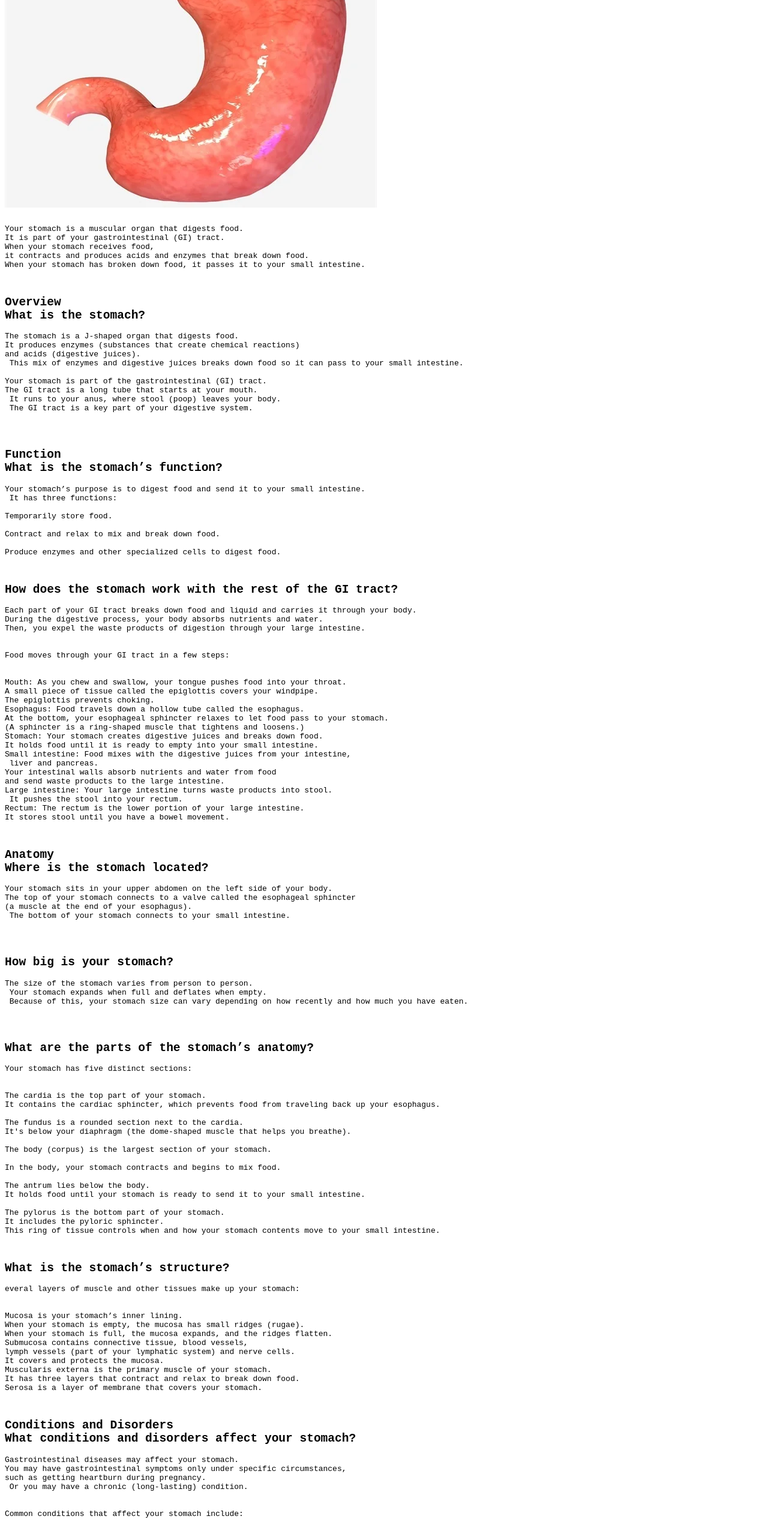
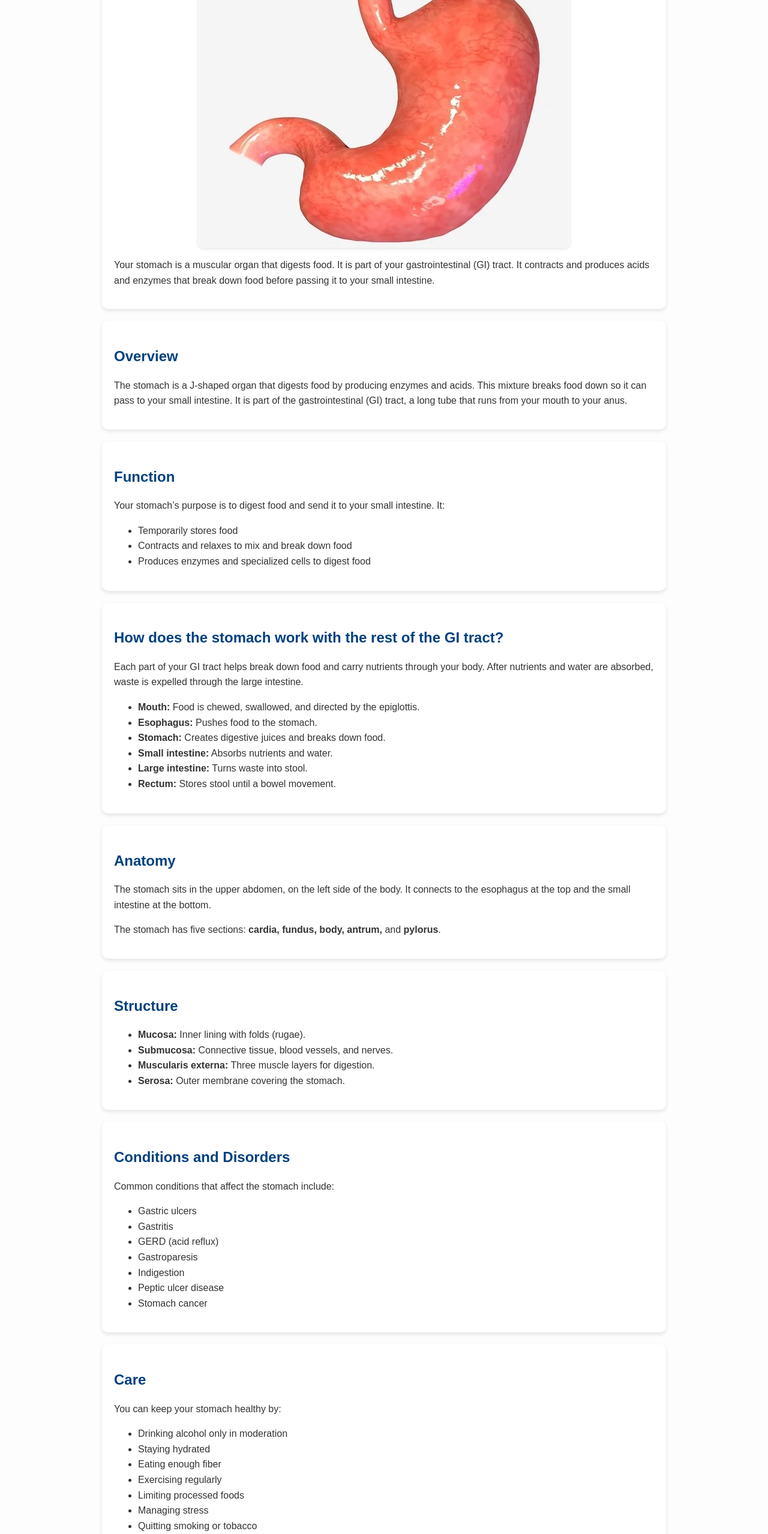
Before and after one commit to AlaaAlomari123456789/AlaaAlomari1, a plain HTML site: page Stomach.html in a window 1280 px wide. Shown: the part 240-2797 px from the top of the page at 60% size. Drawn offline with Linux system fonts and the light colour scheme.

Commit message:
Update Stomach.html

```diff
--- a/Stomach.html
+++ b/Stomach.html
@@ -1,164 +1,162 @@
-<DOCTYPE html>
-<html>
+<!DOCTYPE html>
+<html lang="en">
 <head>
-<title>
-
-</title>
-
-<link rel="stylesheet" href="sss.css">
+  <meta charset="UTF-8">
+  <title>The Stomach</title>
+  <link rel="stylesheet" href="css/style.css">
 </head>
 <body>
-<a href="index.html"  target="-top"  title="Return">Return to previous page</a>
-<pre blockquote="https://my.clevelandclinic.org/health/body/21758-stomach">
-<h1>The Stomach</h1>
-<img src="img/st.webp" alt="The Stomach" >
-<p>
-Your stomach is a muscular organ that digests food.
-It is part of your gastrointestinal (GI) tract.
-When your stomach receives food,
-it contracts and produces acids and enzymes that break down food.
-When your stomach has broken down food, it passes it to your small intestine.</p>
-<h2>Overview
-What is the stomach?</h2><p>The stomach is a J-shaped organ that digests food.
-It produces enzymes (substances that create chemical reactions)
-and acids (digestive juices).
- This mix of enzymes and digestive juices breaks down food so it can pass to your small intestine.
 
-Your stomach is part of the gastrointestinal (GI) tract.
-The GI tract is a long tube that starts at your mouth.
- It runs to your anus, where stool (poop) leaves your body.
- The GI tract is a key part of your digestive system.</p>
- <h2>Function
-What is the stomach’s function?</h2><p>Your stomach’s purpose is to digest food and send it to your small intestine.
- It has three functions:
+<!-- Return link at the top -->
+<div class="return-link">
+  <a href="index.html" target="-top" title="Return">Return to previous page</a>
+</div>
 
-Temporarily store food.
+<!-- Main section -->
+<div class="section">
+  <h1>The Stomach</h1>
+  <img src="img/st.webp" alt="The Stomach">
+  <p>
+    Your stomach is a muscular organ that digests food.
+    It is part of your gastrointestinal (GI) tract.
+    It contracts and produces acids and enzymes that break down food before passing it to your small intestine.
+  </p>
+</div>
 
-Contract and relax to mix and break down food.
+<!-- Overview -->
+<div class="section">
+  <h2>Overview</h2>
+  <p>
+    The stomach is a J-shaped organ that digests food by producing enzymes and acids.
+    This mixture breaks food down so it can pass to your small intestine.
+    It is part of the gastrointestinal (GI) tract, a long tube that runs from your mouth to your anus.
+  </p>
+</div>
 
-Produce enzymes and other specialized cells to digest food.</p>
-<h2>How does the stomach work with the rest of the GI tract?</h2><P>Each part of your GI tract breaks down food and liquid and carries it through your body.
-During the digestive process, your body absorbs nutrients and water.
-Then, you expel the waste products of digestion through your large intestine.
+<!-- Function -->
+<div class="section">
+  <h2>Function</h2>
+  <p>Your stomach’s purpose is to digest food and send it to your small intestine. It:</p>
+  <ul>
+    <li>Temporarily stores food</li>
+    <li>Contracts and relaxes to mix and break down food</li>
+    <li>Produces enzymes and specialized cells to digest food</li>
+  </ul>
+</div>
 
+<!-- GI Tract -->
+<div class="section">
+  <h2>How does the stomach work with the rest of the GI tract?</h2>
+  <p>
+    Each part of your GI tract helps break down food and carry nutrients through your body.
+    After nutrients and water are absorbed, waste is expelled through the large intestine.
+  </p>
+  <ul>
+    <li><strong>Mouth:</strong> Food is chewed, swallowed, and directed by the epiglottis.</li>
+    <li><strong>Esophagus:</strong> Pushes food to the stomach.</li>
+    <li><strong>Stomach:</strong> Creates digestive juices and breaks down food.</li>
+    <li><strong>Small intestine:</strong> Absorbs nutrients and water.</li>
+    <li><strong>Large intestine:</strong> Turns waste into stool.</li>
+    <li><strong>Rectum:</strong> Stores stool until a bowel movement.</li>
+  </ul>
+</div>
 
-Food moves through your GI tract in a few steps:
+<!-- Anatomy -->
+<div class="section">
+  <h2>Anatomy</h2>
+  <p>
+    The stomach sits in the upper abdomen, on the left side of the body.
+    It connects to the esophagus at the top and the small intestine at the bottom.
+  </p>
+  <p>
+    The stomach has five sections: <strong>cardia, fundus, body, antrum,</strong> and <strong>pylorus</strong>.
+  </p>
+</div>
 
+<!-- Structure -->
+<div class="section">
+  <h2>Structure</h2>
+  <ul>
+    <li><strong>Mucosa:</strong> Inner lining with folds (rugae).</li>
+    <li><strong>Submucosa:</strong> Connective tissue, blood vessels, and nerves.</li>
+    <li><strong>Muscularis externa:</strong> Three muscle layers for digestion.</li>
+    <li><strong>Serosa:</strong> Outer membrane covering the stomach.</li>
+  </ul>
+</div>
 
-Mouth: As you chew and swallow, your tongue pushes food into your throat.
-A small piece of tissue called the epiglottis covers your windpipe.
-The epiglottis prevents choking.
-Esophagus: Food travels down a hollow tube called the esophagus.
-At the bottom, your esophageal sphincter relaxes to let food pass to your stomach.
-(A sphincter is a ring-shaped muscle that tightens and loosens.)
-Stomach: Your stomach creates digestive juices and breaks down food.
-It holds food until it is ready to empty into your small intestine.
-Small intestine: Food mixes with the digestive juices from your intestine,
- liver and pancreas.
-Your intestinal walls absorb nutrients and water from food
-and send waste products to the large intestine.
-Large intestine: Your large intestine turns waste products into stool.
- It pushes the stool into your rectum.
-Rectum: The rectum is the lower portion of your large intestine.
-It stores stool until you have a bowel movement.</p>
-<h2>Anatomy
-Where is the stomach located?</h2><p>Your stomach sits in your upper abdomen on the left side of your body.
-The top of your stomach connects to a valve called the esophageal sphincter
-(a muscle at the end of your esophagus).
- The bottom of your stomach connects to your small intestine.</p>
- <h2>How big is your stomach?</h2><p>The size of the stomach varies from person to person.
- Your stomach expands when full and deflates when empty.
- Because of this, your stomach size can vary depending on how recently and how much you have eaten.</p>
- <h2>What are the parts of the stomach’s anatomy?</h2><p>Your stomach has five distinct sections:
+<!-- Conditions -->
+<div class="section">
+  <h2>Conditions and Disorders</h2>
+  <p>Common conditions that affect the stomach include:</p>
+  <ul>
+    <li>Gastric ulcers</li>
+    <li>Gastritis</li>
+    <li>GERD (acid reflux)</li>
+    <li>Gastroparesis</li>
+    <li>Indigestion</li>
+    <li>Peptic ulcer disease</li>
+    <li>Stomach cancer</li>
+  </ul>
+</div>
 
+<!-- Care -->
+<div class="section">
+  <h2>Care</h2>
+  <p>You can keep your stomach healthy by:</p>
+  <ul>
+    <li>Drinking alcohol only in moderation</li>
+    <li>Staying hydrated</li>
+    <li>Eating enough fiber</li>
+    <li>Exercising regularly</li>
+    <li>Limiting processed foods</li>
+    <li>Managing stress</li>
+    <li>Quitting smoking or tobacco</li>
+  </ul>
+</div>
 
-The cardia is the top part of your stomach.
-It contains the cardiac sphincter, which prevents food from traveling back up your esophagus.
+<!-- Questions -->
+<div class="section">
+  <h2>Additional Common Questions</h2>
+  <p>Ask your doctor if you have chronic symptoms:</p>
+  <ul>
+    <li>What is the most likely cause of my symptoms?</li>
+    <li>What tests are needed for diagnosis?</li>
+    <li>Are there OTC medications that can help?</li>
+    <li>Should I make changes to my diet?</li>
+  </ul>
+</div>
 
-The fundus is a rounded section next to the cardia.
-It's below your diaphragm (the dome-shaped muscle that helps you breathe).
+<!-- Call doctor -->
+<div class="section">
+  <h2>When should I call my doctor?</h2>
+  <p>Seek medical help if you have:</p>
+  <ul>
+    <li>Chest pain</li>
+    <li>Fever</li>
+    <li>Nausea or vomiting</li>
+    <li>Blood in stool</li>
+    <li>Severe dehydration or diarrhea</li>
+    <li>Sudden, intense abdominal pain</li>
+  </ul>
+</div>
 
-The body (corpus) is the largest section of your stomach.
+<!-- Note -->
+<div class="section">
+  <h2>A note from Cleveland Clinic</h2>
+  <p>
+    The stomach is a muscular organ that contracts, relaxes, and produces acids to break down food.
+    You can support its health by eating well, exercising, and managing stress.
+  </p>
+  <p>
+    Source: <a href="https://my.clevelandclinic.org/health/body/21758-stomach" target="_blank">
+    Cleveland Clinic</a>
+  </p>
+</div>
 
-In the body, your stomach contracts and begins to mix food.
+<!-- Return link at the bottom -->
+<div class="return-link">
+  <a href="index.html" target="-top" title="Return">Return to previous page</a>
+</div>
 
-The antrum lies below the body.
-It holds food until your stomach is ready to send it to your small intestine.
-
-The pylorus is the bottom part of your stomach.
-It includes the pyloric sphincter.
-This ring of tissue controls when and how your stomach contents move to your small intestine.</p>
-<h2>What is the stomach’s structure?</h2><p>everal layers of muscle and other tissues make up your stomach:
-
-
-Mucosa is your stomach’s inner lining.
-When your stomach is empty, the mucosa has small ridges (rugae).
-When your stomach is full, the mucosa expands, and the ridges flatten.
-Submucosa contains connective tissue, blood vessels,
-lymph vessels (part of your lymphatic system) and nerve cells.
-It covers and protects the mucosa.
-Muscularis externa is the primary muscle of your stomach.
-It has three layers that contract and relax to break down food.
-Serosa is a layer of membrane that covers your stomach.</p>
-<h2>Conditions and Disorders
-What conditions and disorders affect your stomach?</h2><p>Gastrointestinal diseases may affect your stomach.
-You may have gastrointestinal symptoms only under specific circumstances,
-such as getting heartburn during pregnancy.
- Or you may have a chronic (long-lasting) condition.
-
-
-Common conditions that affect your stomach include:
-
-
-Gastric ulcers: Erosion in your stomach’s lining that can lead to pain and bleeding.
-
-Gastritis: Stomach inflammation.
-
-Gastroesophageal reflux disease (GERD):
-When stomach contents travel up to your esophagus, causing heartburn or coughing.
-
-Gastroparesis: Nerve damage that affects your stomach’s muscle contractions.
-
-Indigestion (dyspepsia): Discomfort, pain or burning in your upper stomach.
-
-Peptic ulcer disease:
-Ulcers (sores) in either your stomach or the first portion of your small intestine (duodenum).
-Stomach cancer: When cancerous cells grow uncontrollably in your stomach.</p>
-<h2>Care
-How can I keep my stomach healthy?</h2><p>You can make lifestyle changes to keep your stomach and digestive system healthy. You may:
-
-Drink alcohol only in moderation.
-Drink at least 50 ounces of water daily, depending on your activity level and size.
-Eat 25 to 35 grams of fiber daily, depending on your age and sex.
-Exercise regularly.
-Limit your intake of processed foods.
-Manage stress with healthy coping strategies, such as meditation.
-Quit smoking or using tobacco products.</p>
-<h2>Additional Common Questions
-What should I ask my doctor about my stomach?</h2><p>If you have chronic stomach symptoms, you may speak with a gastroenterologist.
- Gastroenterologists are doctors who specialize in treating the digestive system. You may ask:
-
-What is the most likely cause of gastrointestinal symptoms?
-What tests will you use to diagnose a stomach condition?
-Are there any over-the-counter medications that can relieve symptoms?
-Should I make changes to my diet?</p>
-<h2>When should I call my doctor?</h2><p>Call your healthcare provider right away if you have:
-
-Chest pain.
-Fever.
-Nausea and vomiting.
-Pus or blood in your stool.
-Severe dehydration or diarrhea.
-Sudden and intense abdominal pain.</p>
-<h2>A note from Cleveland Clinic</h2><p>
-Your stomach is a muscular organ in your upper abdomen.
- It is part of your GI tract.
- During digestion, your stomach contracts, relaxes and produces acids that help break down food.
- Your stomach size can vary depending on when and how much you have eaten.
- You can keep your stomach and digestive system healthy
- by eating healthy foods, exercising and managing stress.
-<a href="Body.html"  target="-top"  title="Return">Return to previous page</a></p>
-</pre>
 </body>
-
 </html>
```
